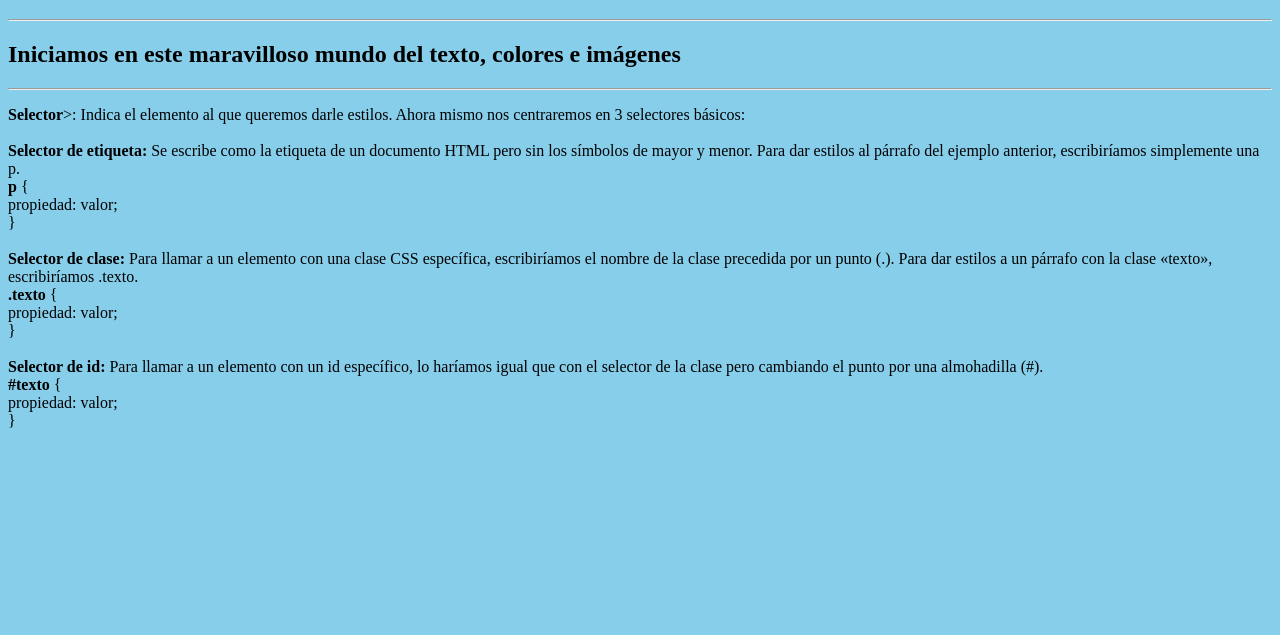
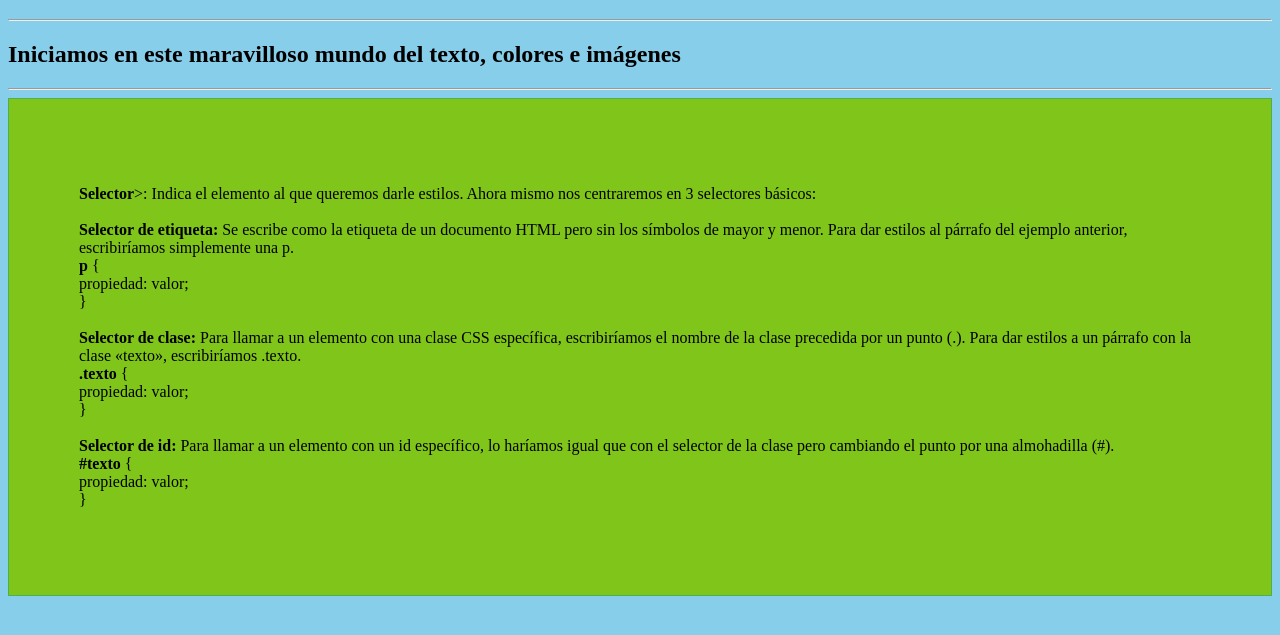
Before and after one commit to jhdezr/mipractica, a plain HTML site: page index.html in a window 1280 px wide. Shown: the part 61-696 px from the top of the page. Drawn offline with Linux system fonts and the light colour scheme.

Commit message:
Modificaciones observar colores y padding en css

```diff
--- a/index.css
+++ b/index.css
@@ -1,5 +1,11 @@
 body {
     background-color: skyblue;
+}
+
+div {
+    padding: 70px;
+    border: 1px solid #4CAF50;
+    background-color: rgb(128, 197, 25);
 }
 
 /*
--- a/index.html
+++ b/index.html
@@ -12,6 +12,8 @@
     <hr>
     <h2>Iniciamos en este maravilloso mundo del texto, colores e imágenes</h2>
     <hr>
+
+    <div>
         <p>
 
             <script src="index.js"></script>
@@ -31,5 +33,7 @@
                 propiedad:  valor;<br>
             }<br>
         </p>
+    </div>
+
 </body>
 </html>
--- a/index.js
+++ b/index.js
@@ -1 +1,3 @@
+/*
 alert("Patada inicial")
+*/
```
Lines whose indentation alone changed are shown as unchanged.
